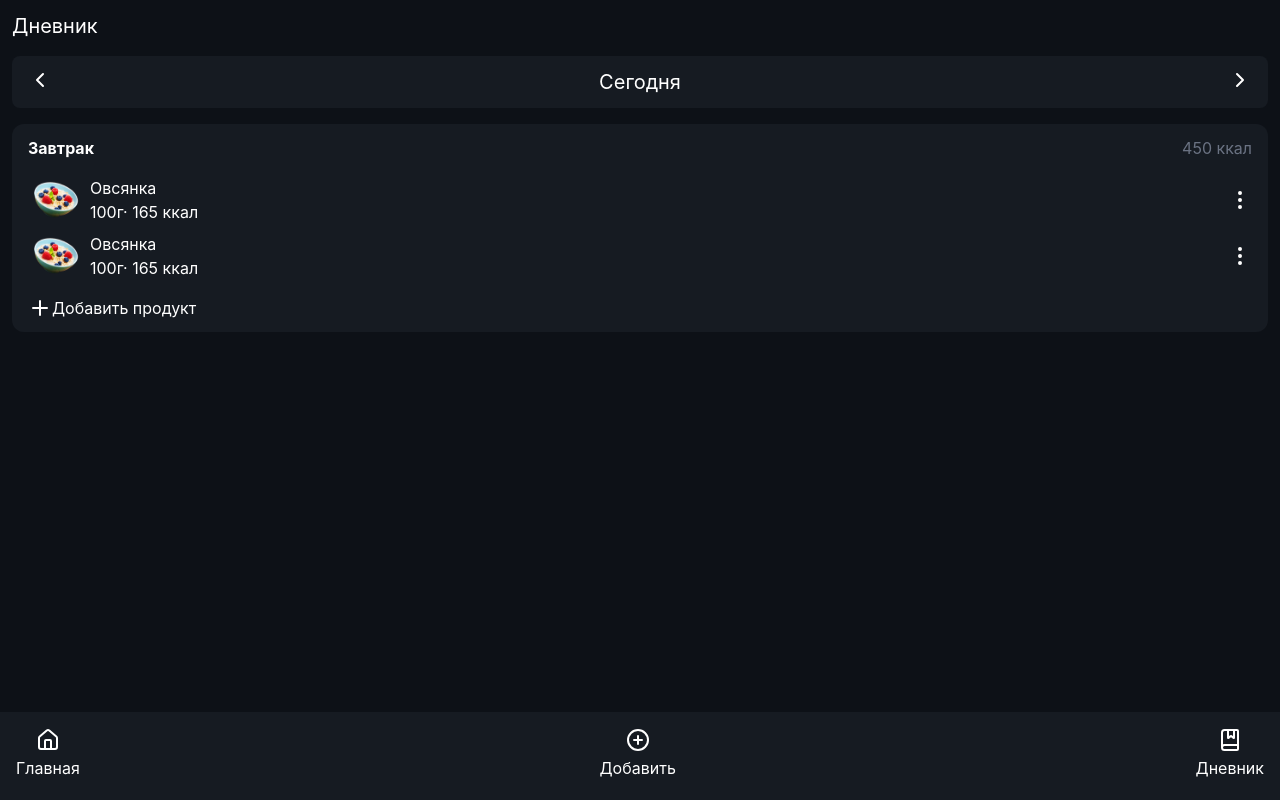
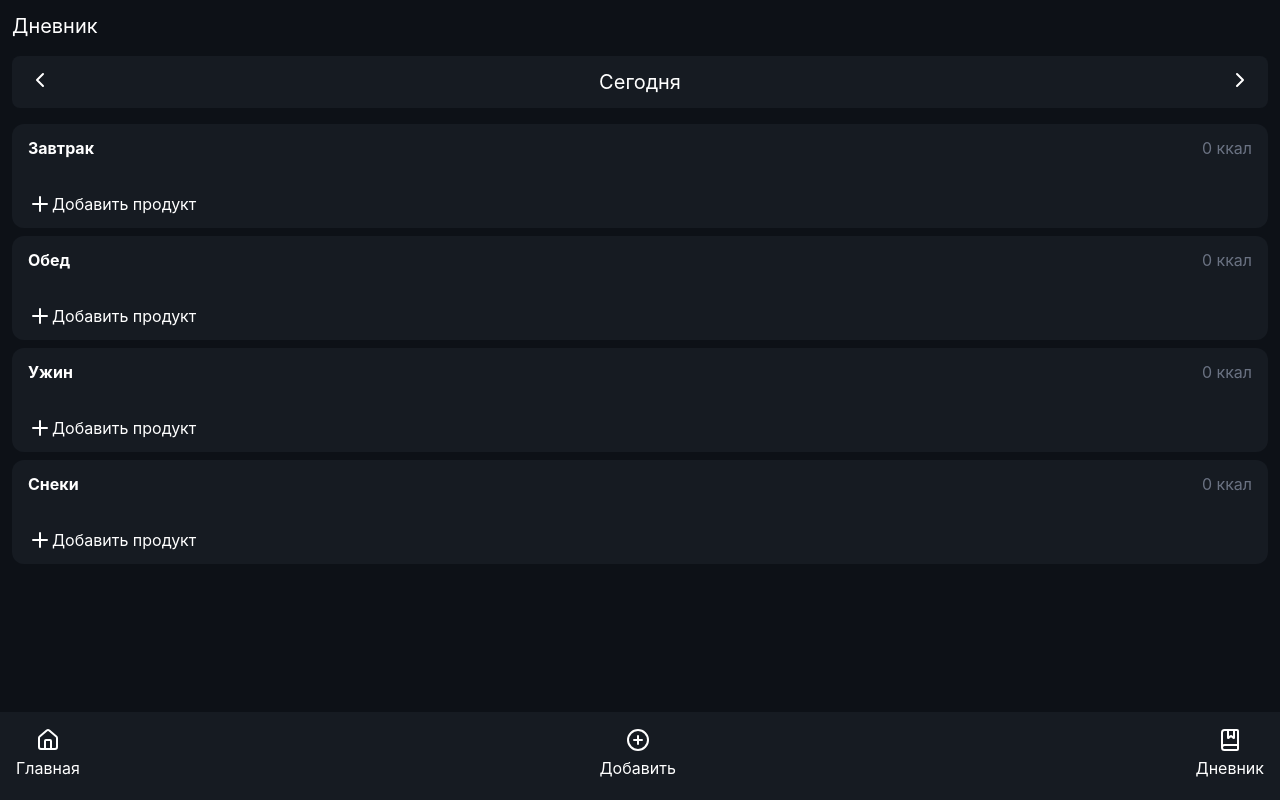
Before and after one commit to timurrc/Nutrition, a React (Vite) app: page /log in a window 1280 px wide. Built offline with nearby package versions, Linux system fonts and the light colour scheme.

Commit message:
feat: new component and mealRepository usage for log

```diff
--- /dev/null
+++ b/src/components/ui/MealSection.tsx
@@ -0,0 +1,52 @@
+import React, { FC } from "react";
+import { Card } from "./Card";
+import { EllipsisVertical, Plus } from "lucide-react";
+import { useNavigate } from "react-router-dom";
+import { MealEntry } from "../../db/db";
+
+interface MealSectionProps {
+  MealTitle: string;
+  meals: MealEntry[];
+  onAddMeal: () => void;
+}
+
+export const MealSection: FC<MealSectionProps> = ({
+  MealTitle,
+  meals,
+  onAddMeal,
+}) => {
+  const calories = meals.reduce((sum, meal) => {
+    return sum + meal.calories;
+  }, 0);
+  return (
+    <Card className="bg-[#161B22] rounded-xl px-4 py-3">
+      <div className="w-full flex justify-between mb-4">
+        <b>{MealTitle}</b>
+        <p className="text-gray-500">{calories} ккал</p>
+      </div>
+      <div className="flex flex-col gap-2 mb-4">
+        {meals.map((item) => (
+          <div
+            className="w-full flex justify-between items-center"
+            key={item.id}
+          >
+            <div className="flex gap-2 items-center">
+              <img src={item.image} width={54} height={54} alt="" />
+              <div className="flex flex-col">
+                <p>{item.title}</p>
+                <p>
+                  {item.per}г · {item.calories} ккал
+                </p>
+              </div>
+            </div>
+            <EllipsisVertical />
+          </div>
+        ))}
+      </div>
+      <div className="flex items-center" onClick={() => onAddMeal()}>
+        <Plus />
+        <p>Добавить продукт</p>
+      </div>
+    </Card>
+  );
+};
--- a/src/db/db.ts
+++ b/src/db/db.ts
@@ -34,7 +34,6 @@ export interface MealEntry {
   fat: number;
   carbs: number;
   per: number;
-
   mealType: MealType;
   createdAt: number;
 }
@@ -52,8 +51,8 @@ export class AppDatabase extends Dexie {
     this.version(1).stores({
       users: "++id, email",
       onBoarding: "++id, userId",
-      waterEntry: "++id, userId",
-      meals: "++id,date",
+      waterEntry: "++id, userId, createdAt",
+      meals: "++id, userId,createdAt",
     });
   }
 }
--- a/src/repositories/mealRepository.ts
+++ b/src/repositories/mealRepository.ts
@@ -5,14 +5,15 @@ export const MealRepository = {
     return db.meals.add(meal);
   },
 
-  getToday(id: number) {
-    const start = new Date();
-    const end = new Date();
+  getByDate(userId: number, date: Date) {
+    const start = new Date(date);
+    const end = new Date(date);
     start.setHours(0, 0, 0, 0);
     end.setHours(23, 59, 59, 999);
     return db.meals
       .where("createdAt")
-      .between(start, end)
-      .filter((meal) => meal.userId === id).toArray;
+      .between(start.getTime(), end.getTime())
+      .filter((meal) => meal.userId === userId)
+      .toArray();
   },
 };
--- a/src/screens/Log.tsx
+++ b/src/screens/Log.tsx
@@ -7,68 +7,117 @@ import {
   Plus,
 } from "lucide-react";
 import oatmeal from "../assets/dishes/oatmeal.png";
+import { useEffect, useState } from "react";
+import { MealRepository } from "../repositories/mealRepository";
+import { MealEntry } from "../db/db";
+import { useNavigate } from "react-router-dom";
+import { MealSection } from "../components/ui/MealSection";
+type GroupedMeals = {
+  breakfast: {
+    items: MealEntry[];
+    calories: number;
+  };
+  lunch: {
+    items: MealEntry[];
+    calories: number;
+  };
+  dinner: {
+    items: MealEntry[];
+    calories: number;
+  };
+  snack: {
+    items: MealEntry[];
+    calories: number;
+  };
+};
+
 export const Log = () => {
+  const [meals, setMeals] = useState<MealEntry[]>([]);
+  const [selectedDate, setSelectedDate] = useState(new Date());
+  const navigate = useNavigate();
+  const groupedMeals = meals.reduce<GroupedMeals>(
+    (acc, meal) => {
+      acc[meal.mealType].items.push(meal);
+
+      acc[meal.mealType].calories += meal.calories;
+
+      return acc;
+    },
+    {
+      breakfast: {
+        items: [],
+        calories: 0,
+      },
+
+      lunch: {
+        items: [],
+        calories: 0,
+      },
+
+      dinner: {
+        items: [],
+        calories: 0,
+      },
+
+      snack: {
+        items: [],
+        calories: 0,
+      },
+    },
+  );
+
+  const handleFetchMeals = async () => {
+    const response = await MealRepository.getByDate(1, selectedDate);
+    setMeals(response);
+  };
+
   return (
     <Container>
       <h2 className="text-xl mb-4">Дневник</h2>
       <div className="flex justify-between w-full bg-[#161B22] rounded-lg px-4 py-3 mb-4">
-        <ChevronLeft />
+        <ChevronLeft
+          onClick={() =>
+            setSelectedDate((prev) => {
+              const next = new Date(prev);
+              next.setDate(next.getDate() - 1);
+              return next;
+            })
+          }
+        />
         <h2 className="text-xl">Сегодня</h2>
-        <ChevronRight />
+        <ChevronRight
+          onClick={() =>
+            setSelectedDate((prev) => {
+              const next = new Date(prev);
+              next.setDate(next.getDate() + 1);
+              return next;
+            })
+          }
+        />
       </div>
 
-      <Card className="bg-[#161B22] rounded-xl px-4 py-3">
-        <div className="w-full flex justify-between mb-4">
-          <b>Завтрак</b>
-          <p className="text-gray-500">450 ккал</p>
-        </div>
-        <div className="flex flex-col gap-2 mb-4">
-          <div className="w-full flex justify-between items-center">
-            <div className="flex gap-2 items-center">
-              <img src={oatmeal} width={54} height={54} alt="" />
-              <div className="flex flex-col">
-                <p>Овсянка</p>
-                <p>100г· 165 ккал</p>
-              </div>
-            </div>
-            <EllipsisVertical />
-          </div>
-          <div className="w-full flex justify-between items-center">
-            <div className="flex gap-2 items-center">
-              <img src={oatmeal} width={54} height={54} alt="" />
-              <div className="flex flex-col">
-                <p>Овсянка</p>
-                <p>100г· 165 ккал</p>
-              </div>
-            </div>
-            <EllipsisVertical />
-          </div>
-        </div>
-        <div className="flex items-center">
-          <Plus />
-          <p>Добавить продукт</p>
-        </div>
-      </Card>
+      <div className="flex flex-col gap-2">
+        <MealSection
+          MealTitle={"Завтрак"}
+          meals={groupedMeals.breakfast.items}
+          onAddMeal={() => navigate("/add-meal")}
+        />
+        <MealSection
+          MealTitle={"Обед"}
+          meals={groupedMeals.lunch.items}
+          onAddMeal={() => navigate("/add-meal")}
+        />
+        <MealSection
+          MealTitle={"Ужин"}
+          meals={groupedMeals.dinner.items}
+          onAddMeal={() => navigate("/add-meal")}
+        />
+        <MealSection
+          MealTitle={"Снеки"}
+          meals={groupedMeals.snack.items}
+          onAddMeal={() => navigate("/add-meal")}
+        />
+      </div>
     </Container>
-    // <div className="fixed bottom-30 bg-[#161B22] w-full rounded-2xl">
-    //   <div className="flex justify-between gap-2 px-4">
-    //     <div className="flex flex-col items-center">
-    //       <p>Каллории</p>
-    // <p>330/ 1900</p>
-    //     </div>
-    //     <div className="flex flex-col items-center">
-    //       <p>Каллории</p>
-    //       <p>330/ 1900</p>
-    //     </div>
-    //     <div className="flex flex-col items-center">
-    //       <p>Каллории</p>
-    //       <p>330/ 1900</p>
-    //     </div>
-    //     <div className="flex flex-col items-center">
-    //       <p>Каллории</p>
-    //       <p>330/ 1900</p>
-    //     </div>
-    //   </div>
-    // </div>
   );
 };
```
